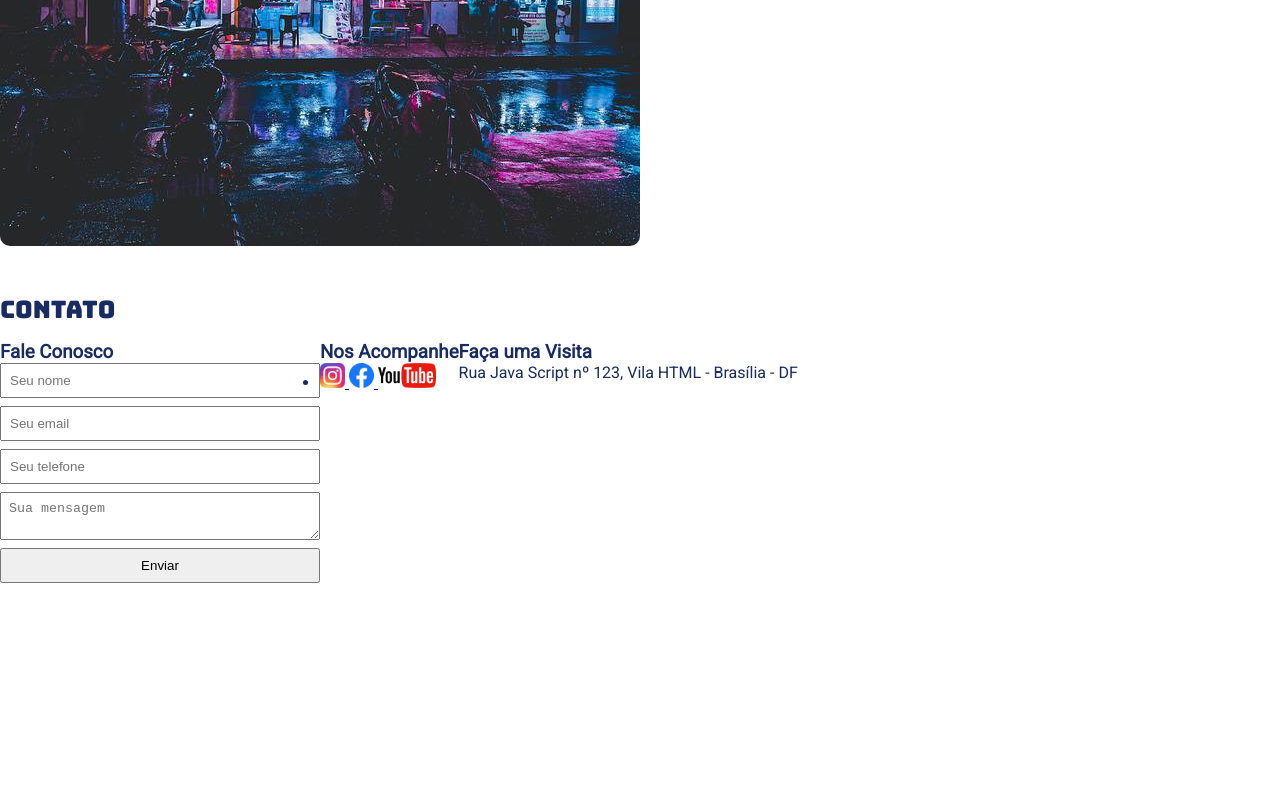
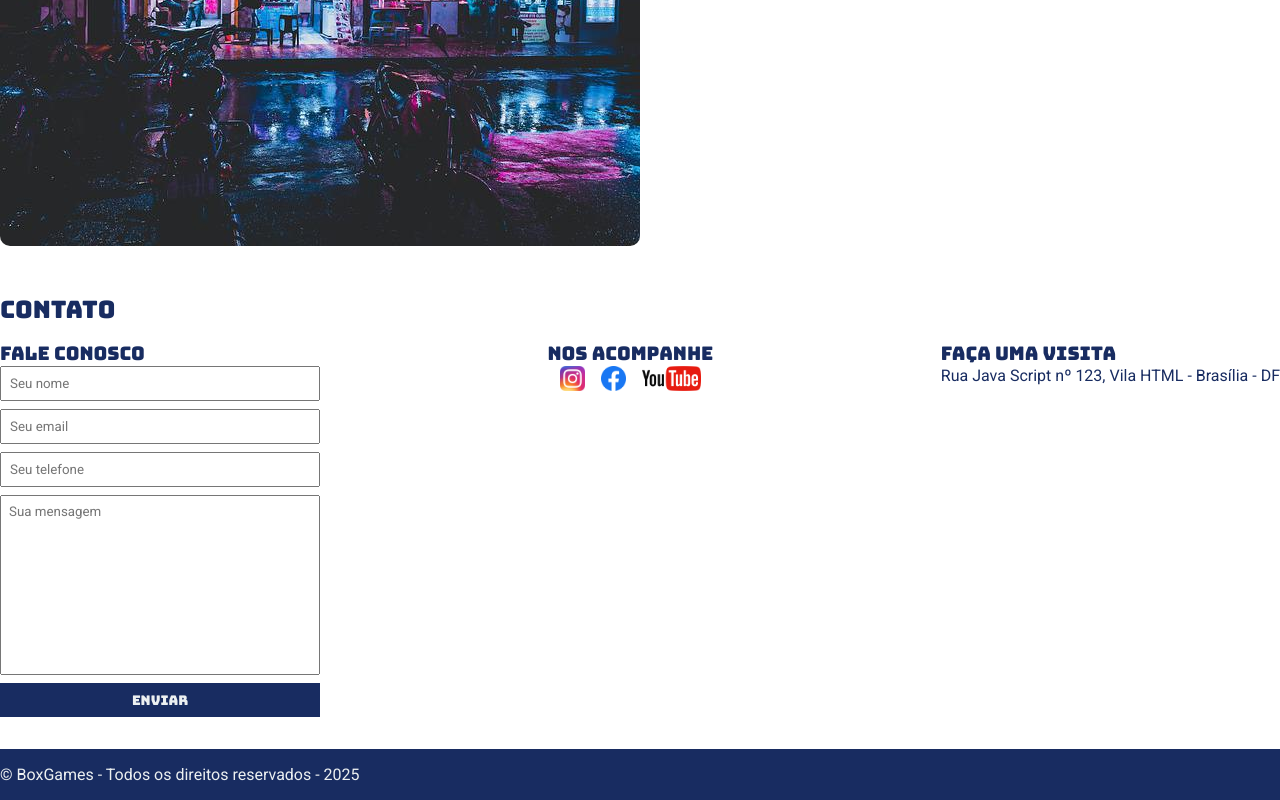
Before and after one commit to brenan-araujo/site-boxgames, a plain HTML site: page index.html in a window 1280 px wide. Shown: the part 333-1133 px from the top of the page. Before the commit the page ends 948 px from the top, so only its background shows below. Drawn offline with Linux system fonts and the light colour scheme.

Commit message:
salvando arquivos

```diff
--- a/index.html
+++ b/index.html
@@ -16,16 +16,16 @@
         <nav>
             <ul>
                 <li>
-                    <a href="#">Sobre</a>
+                    <a href="#about">Sobre</a>
                 </li>
                 <li>
-                    <a href="#">Contato</a>
+                    <a href="#contact">Contato</a>
                 </li>
             </ul>
         </nav>
     </div>
     </header>
-    <section>
+    <section id="about">
     <div class="container">
         <img class="store-front" src="./images/loja.jpg" alt="Fachada da Loja Games Shop"/>
         <div>
@@ -51,11 +51,11 @@
                 <div>
                     <h3>Fale Conosco</h3>
                     <form>
-                    <input type="text" placeholder="Seu nome"/>
-                    <input type="email" placeholder="Seu email"/>
-                    <input type="tel" placeholder="Seu telefone"/>
-                    <textarea placeholder="Sua mensagem"></textarea>
-                    <button type="submit">Enviar</button>
+                        <input type="text" placeholder="Seu nome" required/>
+                        <input type="email" placeholder="Seu email" required/>
+                        <input type="tel" placeholder="Seu telefone"/>
+                        <textarea placeholder="Sua mensagem" required></textarea>
+                        <button type="submit">Enviar</button>
                     </form>
                 </div>
                 <div>
@@ -65,9 +65,13 @@
                             <a href="#" title="Siga-nos no Instagram">
                                 <img src="./images/instagram.png" alt="Logo do Instagram"/>
                             </a>
+                        </li>
+                        <li>
                             <a href="#" title="Siga-nos no Facebook">
                                 <img src="./images/facebook.png" alt="Logo do Facebook"/>
                             </a>
+                        </li>
+                        <li>
                             <a href="#" title="Visite nosso canal no YouTube">
                                 <img src="./images/youtube.png" alt="Logo do YouTube"/>
                             </a>
@@ -81,5 +85,12 @@
             </div>
         </div>
     </section>
+    <footer>
+        <div class="container">
+            <p>
+                &copy; BoxGames - Todos os direitos reservados - 2025
+            </p>
+        </div>
+    </footer>
 </body>
 </html>
--- a/main.css
+++ b/main.css
@@ -11,16 +11,14 @@ header {
 }
 
 header,
-section h2{
+section h2,
+section h3,
+form button{
     font-family: 'Bungee', cursive;
-}
-
-header h1,
-section h2{
     font-weight: normal;
 }
 
-body{
+body, input, textarea{
     font-family: 'roboto', sans-serif;
 }
 
@@ -82,6 +80,11 @@ section .store-front{
     border-radius: 10px;
 }
 
+
+.social-links li a{
+    text-decoration: none;
+}
+
 .social-links img{
     height: 25px;
 }
@@ -92,6 +95,7 @@ section .store-front{
 
 .contact-methods {
     display: flex;
+    justify-content: space-between;
 }
 
 form input,
@@ -102,3 +106,44 @@ form button{
     margin-bottom: 8px;
     padding: 8px;
 }
+
+form textarea{
+    resize: none;
+    height: 180px;
+}
+
+form button{
+    background-color: #182c61;
+    color:#ecf0f1;
+    border: none;
+    cursor: pointer;
+}
+
+form button:hover{
+    background-color: #39508f;
+}
+
+input:focus, textarea:focus{
+    outline-color: #182c61;
+}
+
+footer{
+    background-color: #182c61;
+    color: #ecf0f1;
+    padding: 16px 0;
+}
+
+.social-links {
+    display: flex; /* Ativa o flexbox */
+    flex-direction: row; /* Garante que os itens fiquem lado a lado */
+    align-items: center; /* Centraliza os itens verticalmente */
+    justify-content: center; /* Centraliza os itens horizontalmente dentro do contêiner */
+    gap: 16px; /* Define o espaçamento entre os ícones */
+    margin: 0; /* Remove margens extras */
+    padding: 0; /* Remove padding extra */
+    list-style: none; /* Remove os marcadores de lista */
+}
+
+.social-links li {
+    display: inline-block; /* Garante que os itens se comportem adequadamente */
+}
```
